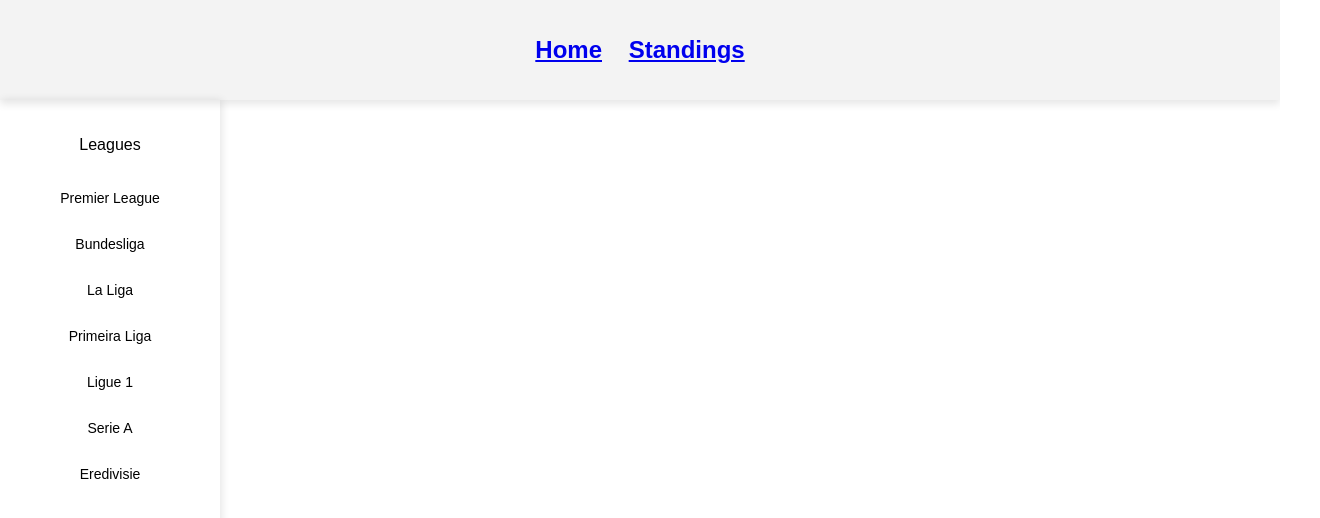
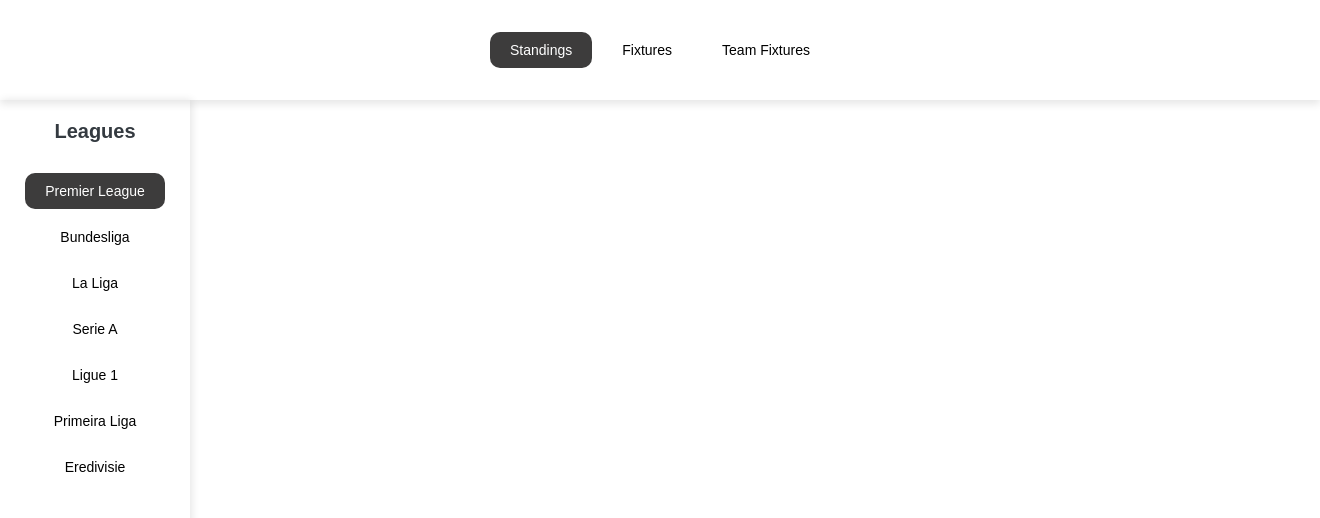
Before and after one commit to shsoftau/efl2-practice, a website: page index.html in a window 1280 px wide. Shown: the top 518 px of the page, 1320 px wide, since content can reach past the window. Drawn offline with nearby package versions, Linux system fonts and the light colour scheme; no server answers.

Commit message:
110125 commit

```diff
--- a/css/styling.css
+++ b/css/styling.css
@@ -1,4 +1,4 @@
-/* General body styling */
+/* General Styling */
 body {
   margin: 0;
   padding: 0;
@@ -10,7 +10,7 @@
   flex-direction: column;
 }
 
-/* Layout container */
+/* Layout Container */
 .layout {
   display: flex;
   flex-direction: column;
@@ -22,14 +22,58 @@
 .menu-bar {
   height: 100px; /* Fixed height */
   width: 100%; /* Full width */
-  background-color: #f3f3f3; /* Light background colour */
+  /*background-color: #f3f3f3; /* Light background colour */
   box-shadow: 0 4px 8px rgba(0, 0, 0, 0.1); /* Optional shadow for effect */
   display: flex;
   align-items: center;
-  justify-content: center;
-  font-size: 1.5rem; /* Optional: Adjust font size */
-  font-weight: bold;
+  justify-content: center; /*horizontally centre items*/
+  padding: 0 20px; /* Padding for spacing */
+}
+
+/* Buttons in Top Menu Bar */
+.top-buttons {
+  display: flex;
+  justify-content: flex-end;
+  gap: 10px; /* Space between buttons */
+  align-items: center;
+}
+
+.top-button {
+  width: auto; /* Same format as left pane buttons */
+  padding: 10px 20px;
+  font-size: 14px;
+  cursor: pointer;
   text-align: center;
+  border: none;
+  background-color: transparent; /* Match the left pane button style */
+  color: inherit;
+  transition: background-color 0.3s ease, color 0.3s ease;
+}/* Top Menu Bar */
+
+
+/* Buttons in Top Menu Bar */
+.top-buttons {
+  display: flex;
+  gap: 10px; /* Space between buttons */
+  align-items: center; /* Ensure vertical alignment */
+}
+
+.top-button {
+  width: auto; /* Same format as left pane buttons */
+  padding: 10px 20px;
+  font-size: 14px;
+  cursor: pointer;
+  text-align: center;
+  border: none;
+  background-color: transparent; /* Match the left pane button style */
+  color: inherit;
+  transition: background-color 0.3s ease, color 0.3s ease;
+}
+
+.top-button:hover {
+  background-color: #989595; /* Hover background colour */
+  color: white; /* Hover text colour */
+  border-radius: 10px; /* Add rounded corners on hover */
 }
 
 /* Main Content Area */
@@ -42,20 +86,31 @@
 
 /* Left Pane */
 .left-pane {
-  width: 180px; /* Fixed width */
-  padding: 20px; /* Add padding inside the pane */
+  width: 190px; /* Fixed width */
+  padding: 0; /* Add padding inside the pane */
   box-shadow: 2px 0 8px rgba(0, 0, 0, 0.1); /* Optional shadow effect */
   height: 100%; /* Make the left pane stretch to full height */
   display: flex;
   flex-direction: column; /* Arrange buttons vertically */
+  justify-content: flex-start; /*Align buttos to the top */
   align-items: center; /* Horizontally centre buttons */
   gap: 10px; /* Add space between buttons */
 }
 
-/* Button Styling */
+/* Leagues Heading in Left Pane */
+.left-pane p {
+  font-size: 20px; /* Larger font size for visibility */
+  font-weight: bold; /* Make text bold */
+  margin-bottom: 20px; /* Add space below the heading */
+  color: #343a40; /* Darker text colour for better contrast */
+}
+
+/* Buttons in Left Pane */
 .left-button {
-  width: auto; /* Let the width adjust based on text content */
-  padding: 10px 20px; /* Optional: Adjust padding for spacing */
+  display: block; /* Ensure the button is treated a a block element */
+  width: 100%; /* Let the width adjust based on text content */
+  max-width: 140px;
+  padding: 10px; /* Optional: Adjust padding for spacing */
   font-size: 14px;
   cursor: pointer;
   text-align: center;
@@ -66,10 +121,17 @@
 }
 
 .left-button:hover {
-  background-color: #3d3c3c; /* Set background colour */
+  background-color: #989595; /* Set background colour */
   color: white; /* Set font colour to white */
   border-radius: 10px; /* Add rounded corners */
 }
+
+.active {
+  background-color: #3d3c3c; /* Active background colour */
+  color: white; /* Active text colour */
+  border-radius: 10px; /* Add rounded corners */
+}
+
 
 /* Data Container (Table Container) */
 .data-container {
@@ -79,27 +141,26 @@
   overflow-x: auto; /* Enable horizontal scrolling if needed */
   height: 100%; /* Ensure it fills the available vertical space */
   display: flex;
-  justify-content: center;
+  justify-content: center; /* Centre the table horizontally */
   align-items: flex-start; /* Ensure table stays aligned properly */
 }
 
-
-
-/* General table styling */
+/* General Table Styling */
 table {
-  table-layout: fixed;
-  width: fixed; /* Full width */
-  border-collapse: collapse; /* Merge borders for a clean look */
-  margin: 20px auto; /* Centre the table with some margin */
+  table-layout: auto; /* Allow columns to size dynamically based on content */
+  width: auto; /* Table width will match its content */
+  max-width: 100%; /* Prevent table from exceeding container width */
+  margin: 20px auto; /* Centre the table horizontally */
   font-family: Arial, sans-serif; /* Choose a clean font */
   font-size: 14px;
-  border: 1px solid #807f7f; /* Add an outer border */
+  border: 1px solid #807f7f; /* Outer border */
   box-shadow: 0 4px 8px rgba(0, 0, 0, 0.1); /* Drop shadow effect */
-  border-radius: 8px; /* Optional: Rounded corners */
-  border-left: 1px solid #807f7f; /* Keep left border */
-  border-right: 1px solid #807f7f; /* Keep right border */
+  border-radius: 10px; /* Rounded corners */
+  border-collapse: collapse; /* Merge borders for clean appearance */
+  border-radius: 10px; /*round table corners */
 }
 
+/* Table Header Styling */
 th {
   position: sticky;
   top: 0; /* Keep the header at the top when scrolling */
@@ -107,56 +168,44 @@
   z-index: 10; /* Ensure it stays above other elements */
   text-align: center; /* Centre align header text */
   padding: 10px; /* Add some padding */
-  border-top: 1px solid #807f7f; /* Keep top border */
-  border-bottom: 1px solid #807f7f; /* Keep bottom border */
-  border-left: none; /* Remove vertical borders between headers */
-  border-right: none; /* Remove vertical borders between headers */
+  border-bottom: 1px solid #807f7f; /* Horizontal border below header */
 }
 
-/* Table row styling */
+/* Table Row and Cell Styling */
 td {
   padding: 5px; /* Reduce padding to make rows tighter */
   text-align: center; /* Centre align for all cells */
-  border-top: 1px solid #a5a2a2; /* Keep horizontal dividing lines */
-  border-bottom: 1px solid #a5a2a2; /* Keep horizontal dividing lines */
-  border-left: none; /* Remove vertical dividing lines */
-  border-right: none; /* Remove vertical dividing lines */
-  line-height: 1; /* Set line height to match text size */
+  border-bottom: 1px solid #cac8c8; /* Add horizontal line */
   vertical-align: middle; /* Ensure content is vertically centred */
 }
 
-/* Optional: First and last columns */
-table {
-  border-left: 1px solid #807f7f; /* Keep the outer left border */
-  border-right: 1px solid #807f7f; /* Keep the outer right border */
+/* Remove Vertical Lines Between Cells */
+th, td {
+  border-right: none !important; /* Remove vertical lines between columns */
 }
 
+/* Outer Table Borders */
+table td:first-child, table th:first-child {
+  border-left: none; /* Remove left border for the first column */
+}
 
+table td:last-child, table th:last-child {
+  border-right: none; /* Remove right border for the last column */
+}
 
-/* Hover effect for rows */
+/* Hover Effect for Rows */
 tr:hover {
   background-color: #f9f9f9; /* Highlight row on hover */
 }
 
-/* Optional: Make the first column (position) and last column (points) bold */
-td:first-child,
-td:last-child {
-  font-weight: bold;
-}
-
-/* Optional: Add rounded corners to the table */
-table {
-  border-radius: 8px; /* Rounded corners */
-  overflow: hidden; /* Prevent corners from being clipped */
-}
-
+/* Team Column Specific Styling */
 th.Team-column,
 td.Team-column {
   width: 150px !important;
-  text-align: Left !important;
+  text-align: left !important;
 }
 
-
+/* Badge Column and Images Styling */
 .badge-column img,
 .badge-img {
   width: auto !important; /* Fixed width */
@@ -167,7 +216,7 @@
 }
 
 .badge-column,
-td:nth-child(1), /* Assuming the badge column is the second column */
+td:nth-child(1), /* Assuming the badge column is the first column */
 th:nth-child(1) {
   text-align: center; /* Horizontally centre-align text and content */
   vertical-align: middle; /* Vertically centre-align the cell content */
--- a/index.html
+++ b/index.html
@@ -3,28 +3,33 @@
 <head>
   <meta charset="UTF-8">
   <meta name="viewport" content="width=device-width, initial-scale=1.0">
-  <title>Standings</title>
+  <title>&#10;Standings</title>
   <link rel="stylesheet" href="./css/styling.css"> <!-- Link to your CSS -->
   <script src="https://cdnjs.cloudflare.com/ajax/libs/PapaParse/5.3.2/papaparse.min.js"></script>
 </head>
 <body>
   <div class="layout">
     <!-- Top Menu Bar -->
-    <div id="menu-bar" class="menu-bar"></div>
+    <div id="menu-bar" class="menu-bar">
+      <div class="top-buttons">
+        <button class="top-button" data-action="standings">Standings</button>
+        <button class="top-button" data-action="fixtures">Fixtures</button>
+        <button class="top-button" data-action="teamFixtures">Team Fixtures</button>
+      </div>
+    </div>
 
     <!-- Main Content Area -->
     <div class="main-content">
       <!-- Left Pane -->
       <div class="left-pane">
         <p>Leagues</p>
-        <!-- Add buttons -->
-        <button class="left-button" onclick="handleButtonClick(1)">Premier League</button>
-        <button class="left-button" onclick="handleButtonClick(2)">Bundesliga</button>
-        <button class="left-button" onclick="handleButtonClick(3)">La Liga</button>
-        <button class="left-button" onclick="handleButtonClick(4)">Primeira Liga</button>
-        <button class="left-button" onclick="handleButtonClick(5)">Ligue 1</button>
-        <button class="left-button" onclick="handleButtonClick(6)">Serie A</button>
-        <button class="left-button" onclick="handleButtonClick(7)">Eredivisie</button>
+        <button class="left-button" data-league="premier_league">Premier League</button>
+        <button class="left-button" data-league="bundesliga">Bundesliga</button>
+        <button class="left-button" data-league="la_liga">La Liga</button>
+        <button class="left-button" data-league="serie_a">Serie A</button>
+        <button class="left-button" data-league="ligue_1">Ligue 1</button>
+        <button class="left-button" data-league="primeira_liga">Primeira Liga</button>
+        <button class="left-button" data-league="eredivisie">Eredivisie</button>
       </div>
 
       <!-- Data Container -->
```
Also changed, not shown: dist/index.js.
